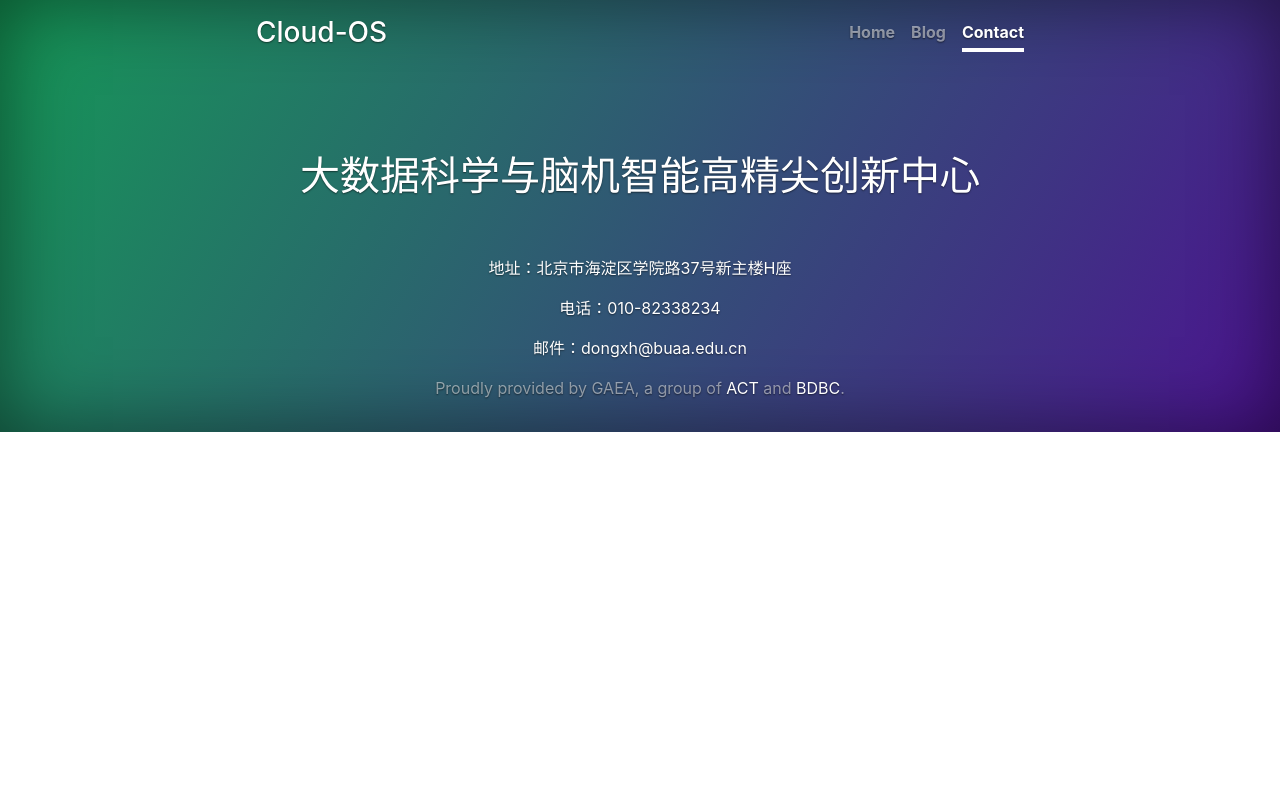
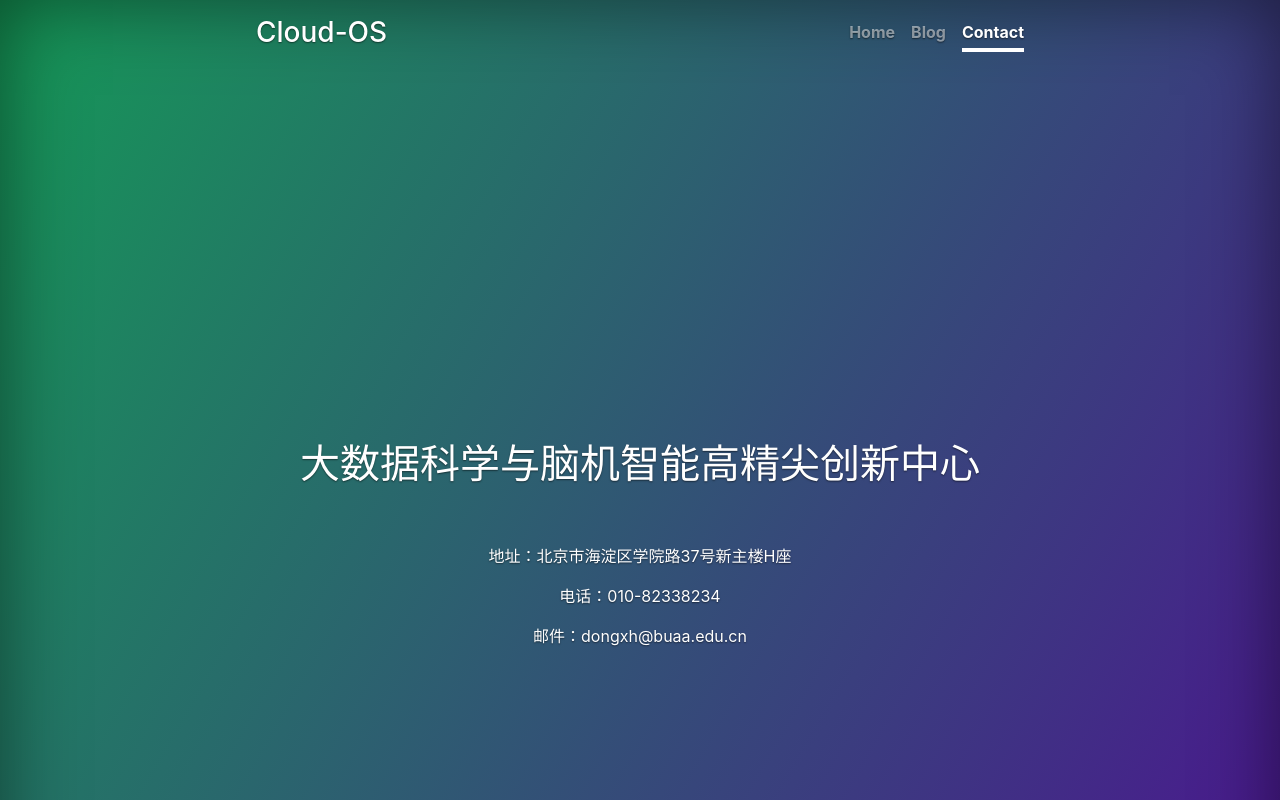
Before and after one commit to xueshiqing/openPage, a website: page Contact.html in a window 1280 px wide. Shown: the top 800 px of the page. Drawn offline with Linux system fonts and the light colour scheme.

Commit message:
edit margin

```diff
--- a/Contact.html
+++ b/Contact.html
@@ -43,6 +43,7 @@
     </header>
 
     <main role="main" class="inner cover">
+        <div class="contact">
             <h1 class="cover-heading">大数据科学与脑机智能高精尖创新中心</h1>
             <br>
             <br>
@@ -50,6 +51,7 @@
             <p>地址：北京市海淀区学院路37号新主楼H座</p>
             <p>电话：010-82338234</p>
             <p>邮件：dongxh@buaa.edu.cn</p>
+        </div>
 
     </main>
 
--- a/cover.css
+++ b/cover.css
@@ -26,6 +26,7 @@ a:hover {
 
 html,
 body {
+    height: available;
     background: linear-gradient(120deg, #159957, #4c1391);
     background-repeat: no-repeat;
     /* background-color: #333; */
@@ -46,7 +47,8 @@ body {
 
 
 .row {
-    margin-top: 60px;
+    margin-top: 100px;
+    margin-bottom: 140px;
 }
 
 .col-main {
@@ -108,6 +110,14 @@ body {
     font-weight: 300;
 }
 
+/*
+ * Contact
+ */
+
+.contact {
+    margin-top: 40%;
+    margin-bottom: 40%;
+}
 
 /*
  * Footer
```
Lines whose indentation alone changed are shown as unchanged.
